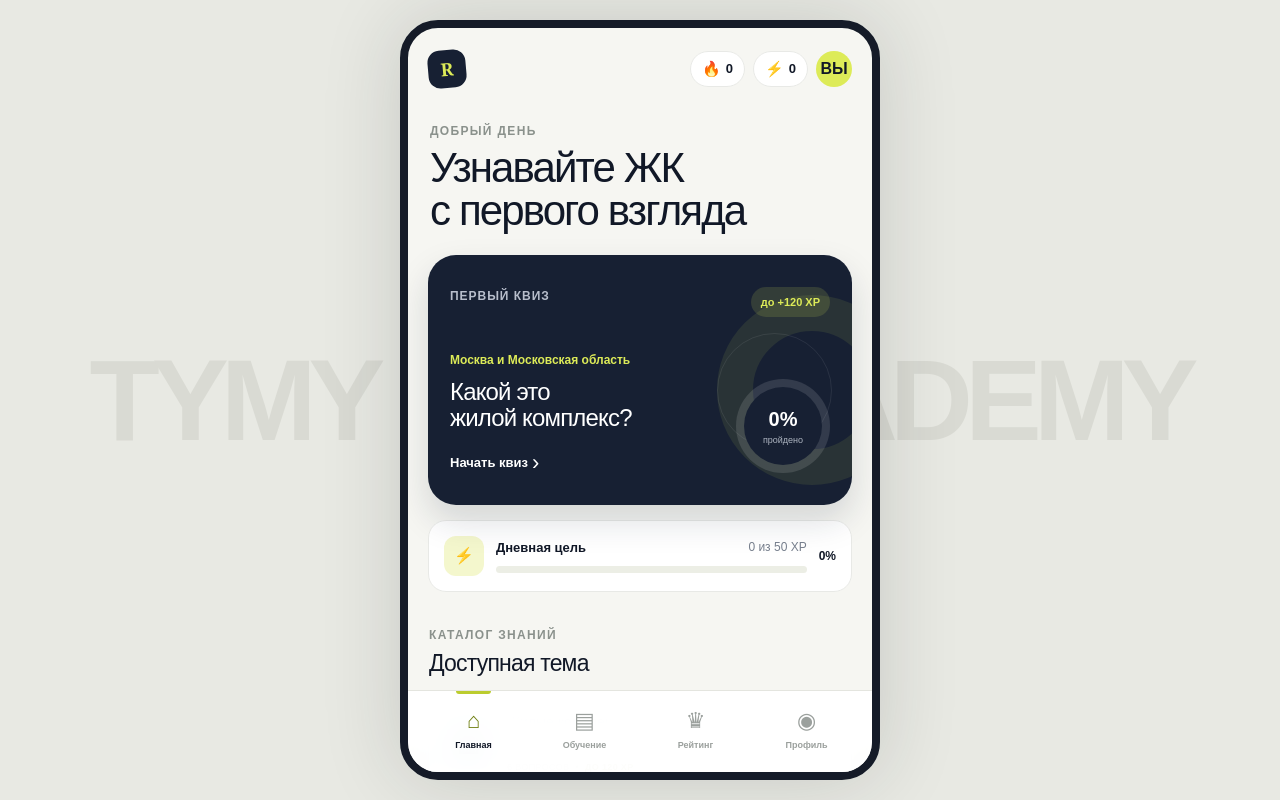
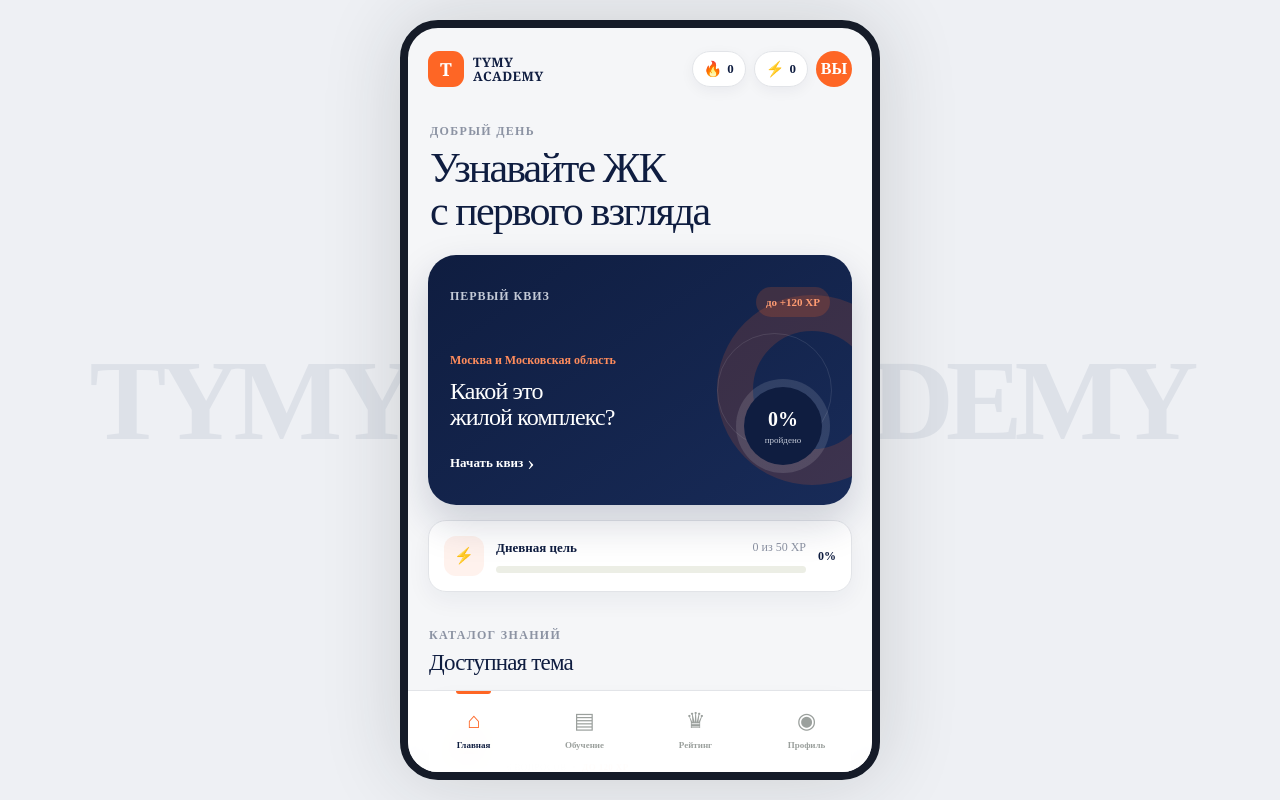
Before and after one commit to valekvalek/realty-academy-miniapp, a Next.js app: page / in a window 1280 px wide. Built offline with nearby package versions, Linux system fonts and the light colour scheme.

Commit message:
Apply TYMY brand styling to app/globals.css

```diff
--- a/app/globals.css
+++ b/app/globals.css
@@ -30,3 +30,75 @@
 .single-rating .leader-list{margin-top:6px}.profile-empty{margin-top:22px;padding:28px 22px;border:1px solid var(--line);border-radius:22px;background:#fff;text-align:center}.profile-empty>span{width:52px;height:52px;display:grid;place-items:center;margin:0 auto 12px;border-radius:16px;background:#eef3bd;color:#687317;font-size:25px;font-weight:900}.profile-empty h2{margin:0 0 7px;font-size:19px}.profile-empty p{margin:0 0 18px;color:var(--muted);font-size:12px;line-height:1.5}
 @media(min-width:700px){.quiz-screen{overflow-y:auto}.project-render img{height:220px}}
 @media(max-height:740px){.project-render img{height:150px}.render-quiz .answer{min-height:50px}.render-quiz{padding-bottom:10px}.feedback-copy p{font-size:9px}}
+
+/* TYMY brand theme */
+:root{
+  --ink:#0f1d40;
+  --muted:#8c93a3;
+  --line:#e2e4e8;
+  --paper:#f5f6f8;
+  --white:#fff;
+  --lime:#fe6625;
+  --lime-dark:#e95618;
+  --navy:#0f1d40;
+  --orange:#fe6625;
+  --orange-soft:#ffe0d3;
+  --orange-pale:#fff2ed;
+  --success:#1d9a68;
+  --success-soft:#e8f7f1;
+  --danger:#db5940;
+  --danger-soft:#fff0ec;
+}
+html,body,.app-shell,.quiz-shell,.result-shell{background:#eef0f4}
+body{font-family:var(--font-geist-sans),Inter,SBSansText,Helvetica,Arial,sans-serif}
+.desktop-backdrop{color:#dde1e8}
+.phone-frame,.quiz-screen,.result-screen{background:var(--paper)}
+.brand-mark{position:relative;width:105px;height:36px;border-radius:0;transform:none;background:transparent;color:transparent;font-size:0;box-shadow:none}
+.brand-mark:before{content:"T";position:absolute;left:0;top:0;width:36px;height:36px;display:grid;place-items:center;border-radius:11px;background:var(--orange);color:#fff;font-size:18px;font-weight:900}
+.brand-mark:after{content:"TYMY\A ACADEMY";white-space:pre;position:absolute;left:45px;top:5px;color:var(--navy);font-size:13px;font-weight:900;line-height:1.05;letter-spacing:.03em}
+.stat-pill{border-color:var(--line);box-shadow:0 4px 14px rgba(15,29,64,.05)}
+.avatar{background:var(--orange);color:#fff}
+.welcome p,.inner-header span,.section-heading>div>span{color:var(--muted)}
+.continue-card{background:linear-gradient(145deg,#0f1d40 0%,#182b58 100%);box-shadow:0 18px 40px rgba(15,29,64,.18)}
+.continue-card:before{border-color:rgba(254,102,37,.16)}
+.continue-card:after{border-color:rgba(255,255,255,.1)}
+.xp-chip{background:rgba(254,102,37,.18);color:#ff9c72}
+.module-number{color:#ff8c5c}
+.progress-ring{background:conic-gradient(var(--orange) var(--progress),rgba(255,255,255,.12) 0)}
+.continue-label,.progress-ring span{color:#c4cad7}
+.daily-card,.topic-card,.streak-card,.profile-stats,.profile-empty,.leader-row,.result-stats div,.answer,.project-render{border-color:var(--line);box-shadow:0 8px 24px rgba(15,29,64,.055)}
+.daily-icon,.topic-icon.blue,.fire-orb,.profile-empty>span{background:var(--orange-pale);color:var(--orange)}
+.daily-track span,.level-track span,.quiz-progress span{background:var(--orange)}
+.topic-copy strong,.project-render a,.result-kicker{color:var(--orange)}
+.topic-progress,.section-heading button{color:var(--muted)}
+.bottom-nav{border-color:var(--line)}
+.bottom-nav button.active:before{background:var(--orange)}
+.bottom-nav button.active>span{color:var(--orange)}
+.level-badge,.league-icon,.catalog-progress,.level-card{background:var(--navy)}
+.level-badge,.league-icon,.catalog-progress strong,.level-card strong{color:#ff8c5c}
+.catalog-progress .level-track{background:rgba(255,255,255,.12)}
+.leader-row.me{border-color:var(--orange);background:var(--orange-pale)}
+.leader-row small{color:var(--orange)}
+.solo-podium .podium-avatar{border-color:var(--orange);background:var(--navy)}
+.solo-podium>div:last-child{background:var(--orange);color:#fff}
+.profile-avatar{background:var(--orange);color:#fff}
+.profile-head>span{background:var(--navy);color:#ff8c5c}
+.quiz-header{background:rgba(245,246,248,.96)}
+.lesson-badge{background:var(--orange-soft);color:#a53a0d}
+.icon-button{border-color:var(--line)}
+.project-render{background:#eef0f4}
+.answer:not(.muted):not(.correct):not(.wrong):active{border-color:var(--orange)}
+.answer-letter{background:#f1f2f5;color:var(--muted)}
+.answer.correct{border-color:var(--success);background:var(--success-soft)}
+.answer.correct .answer-letter,.feedback-icon{background:var(--success);color:#fff}
+.answer.wrong{border-color:var(--danger);background:var(--danger-soft)}
+.feedback-panel.success{background:var(--success-soft);border-color:#b8e5d3}
+.feedback-panel.error{background:var(--danger-soft);border-color:#f2c6bb}
+.feedback-panel.success .primary-button{background:var(--success)}
+.feedback-panel.error .primary-button{background:var(--danger)}
+.primary-button{background:var(--orange)}
+.primary-button:disabled{background:#e3e5e9;color:#a8adb8}
+.result-rays{background:repeating-conic-gradient(from 0deg,rgba(254,102,37,.15) 0deg 12deg,transparent 12deg 25deg)}
+.trophy{background:var(--orange);color:#fff;box-shadow:0 10px 30px rgba(254,102,37,.25)}
+.week-row span{background:var(--orange);color:#fff}
+.empty-streak .week-row>div>span{background:#eaecf0;color:#9aa1af}
```
